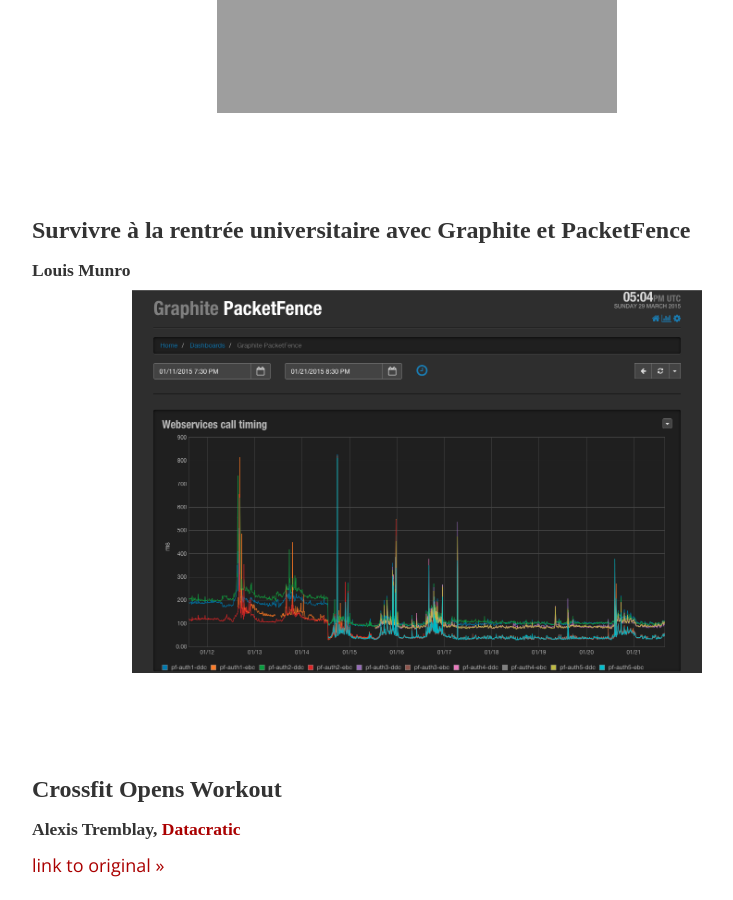
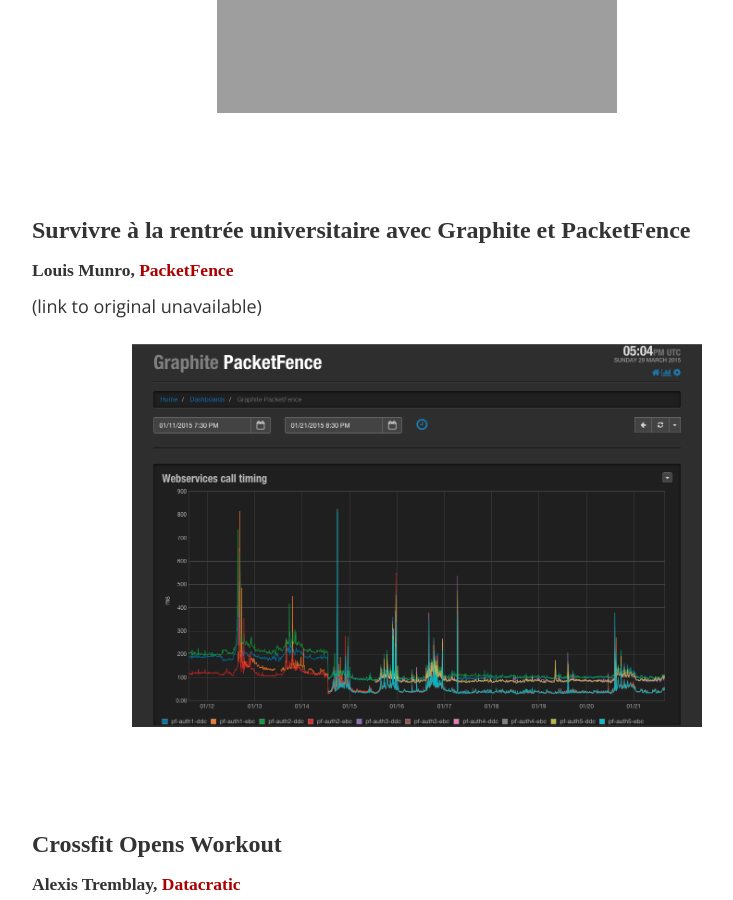
Before and after one commit to nicolaskruchten/nicolaskruchten.github.io, a Jekyll site: the page built from _posts/2015-03-28-vismtl5.md, in a window 1280 px wide and 900 px high, scrolled down 3507 px. Shown: the whole window, without its empty margins (223-956 px from the left). Built offline with Jekyll 4.4.1, drawn with Linux system fonts in a browser that asks for light colours; some web fonts are replaced.

Commit message:
final tweak

```diff
--- a/_posts/2015-03-28-vismtl5.md
+++ b/_posts/2015-03-28-vismtl5.md
@@ -70,7 +70,9 @@
 
 ### Survivre à la rentrée universitaire avec Graphite et PacketFence
 
-#### Louis Munro
+#### Louis Munro, [PacketFence][pf2]
+
+(link to original unavailable)
 
 ![Survivre à la rentrée universitaire avec Graphite et PacketFence](http://nicolas.kruchten.com/images/vismtl5/munro.png)
 
```
